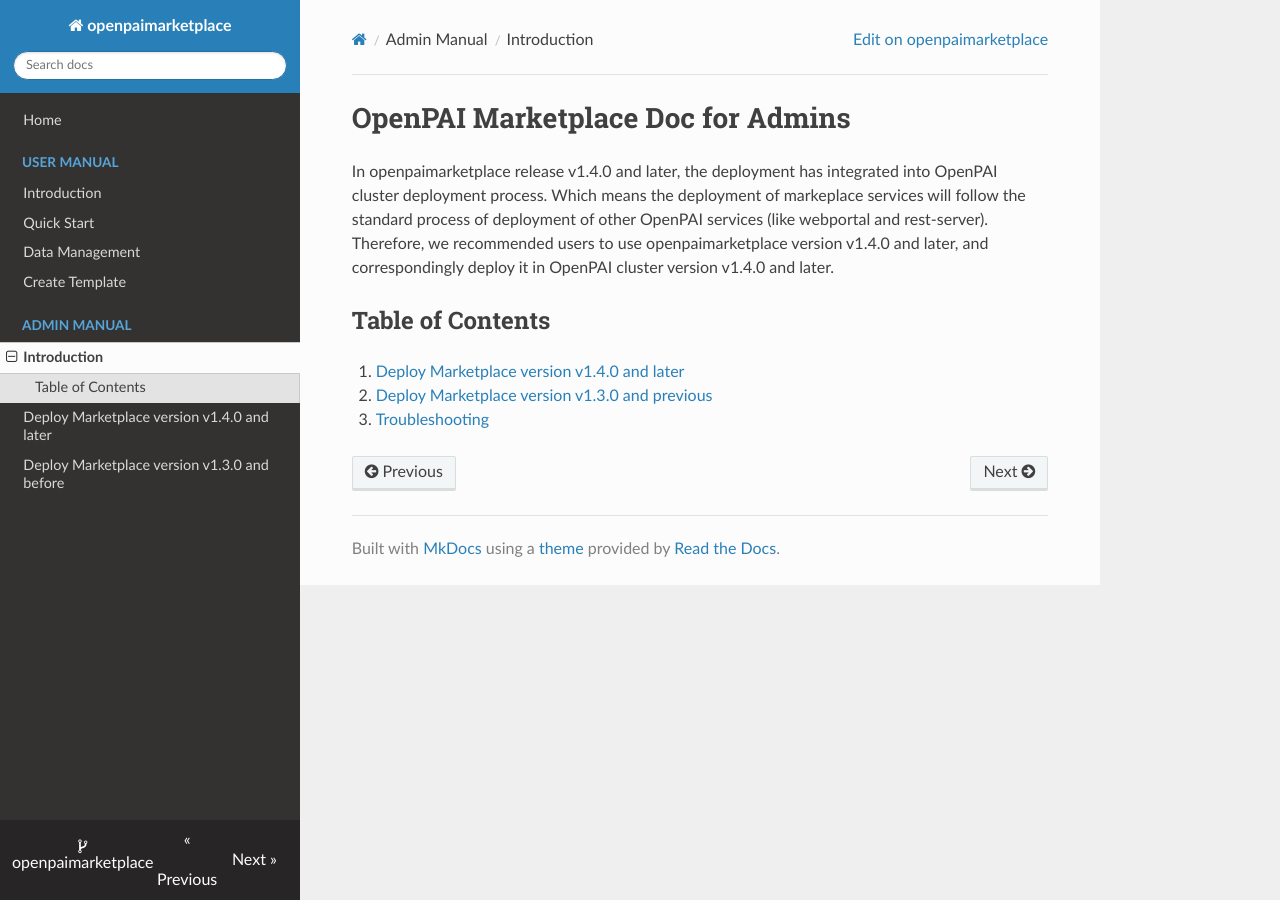
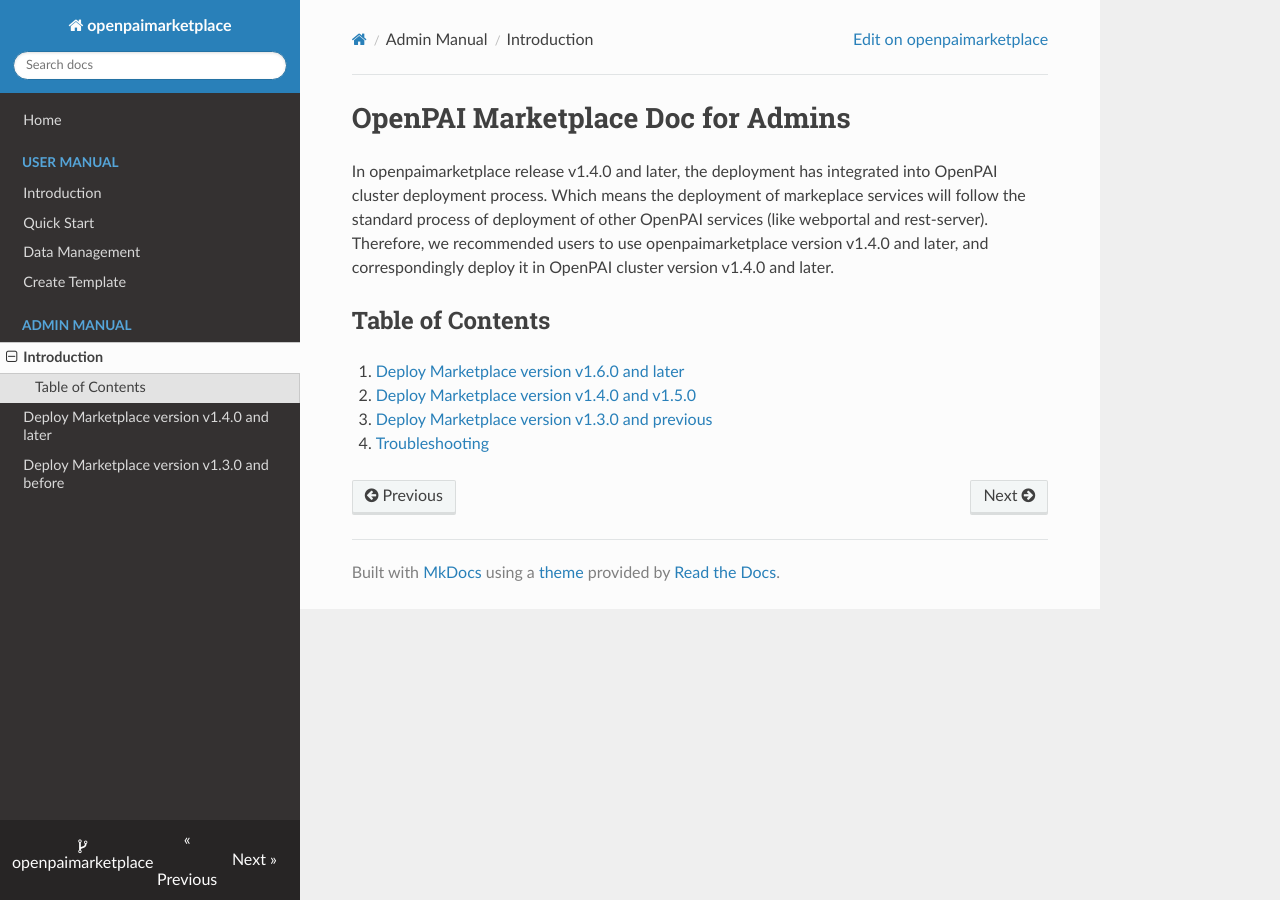
Before and after one commit to microsoft/openpaimarketplace, an MkDocs documentation site: the page built from docs/admin/README.md, in a window 1280 px wide. Built offline with MkDocs 1.6.1, drawn with Linux system fonts in a browser that asks for light colours; nearby versions of some CDN libraries.

Commit message:
update deploy & troubleshooting documents (#240)

```diff
--- a/docs/admin/README.md
+++ b/docs/admin/README.md
@@ -4,6 +4,7 @@
 
 ## Table of Contents
 
-1. [Deploy Marketplace version v1.4.0 and later](./deploy_v1.4.0_later.md)
-2. [Deploy Marketplace version v1.3.0 and previous](./deploy_v1.3.0_previous.md)
-3. [Troubleshooting](./troubleshooting.md)
+1. [Deploy Marketplace version v1.6.0 and later](./deploy_v1.6.0_later.md)
+2. [Deploy Marketplace version v1.4.0 and v1.5.0](./deploy_v1.4.0_later.md)
+3. [Deploy Marketplace version v1.3.0 and previous](./deploy_v1.3.0_previous.md)
+4. [Troubleshooting](./troubleshooting.md)
```
Also changed, not shown: docs/admin/deploy_v1.6.0_later.md (+4 -1 lines), docs/admin/troubleshooting.md (+6 -0 lines).
